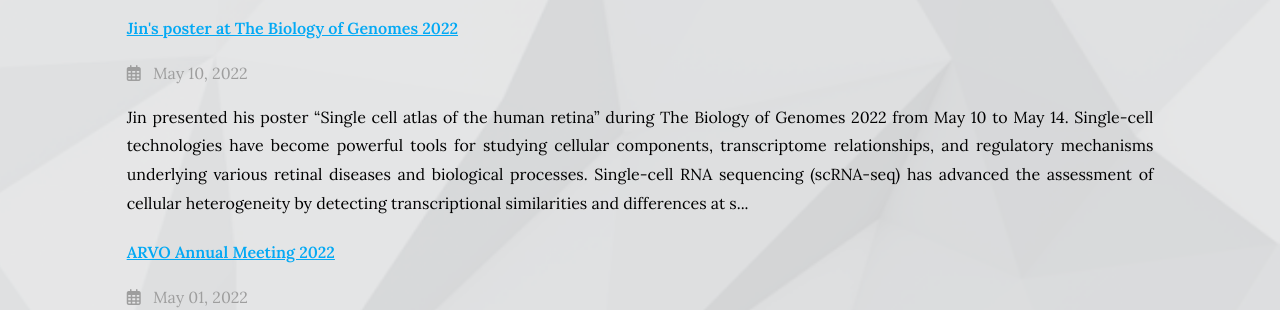
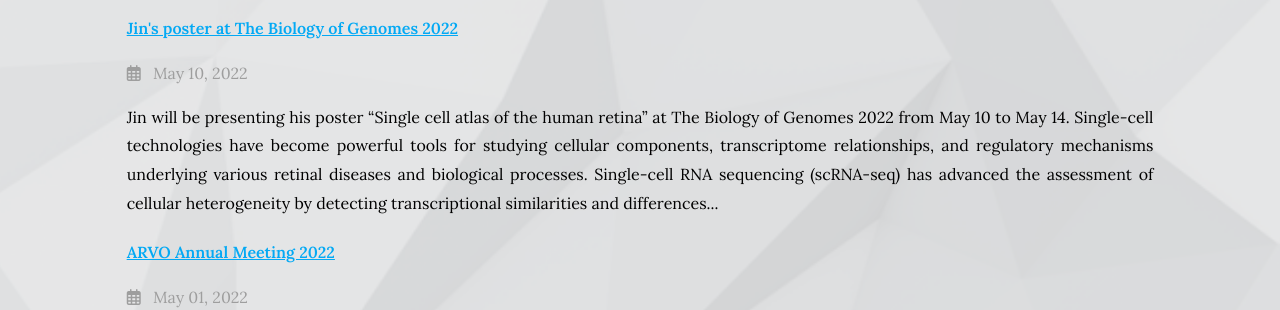
Before and after one commit to RCHENLAB/rchenlab.github.io, a Jekyll site: the page built from blog/index.md, in a window 1280 px wide and 900 px high, scrolled down 1175 px. Shown: the part 153-463 px from the top of the window. Built offline with Jekyll 4.4.1, drawn with Linux system fonts in a browser that asks for light colours.

Commit message:
Update 2022-05-10-biology-of-genomes.md

```diff
--- a/_posts/2022-05-10-biology-of-genomes.md
+++ b/_posts/2022-05-10-biology-of-genomes.md
@@ -5,7 +5,7 @@ author:
 member: Jin
 ---
 
-{% capture text %} Jin presented his poster "Single cell atlas of the human retina" during [The Biology of Genomes 2022](https://meetings.cshl.edu/abstracts.aspx?meet=GENOME&year=22) from May 10 to May 14.
+{% capture text %} Jin will be presenting his poster "Single cell atlas of the human retina" at [The Biology of Genomes 2022](https://meetings.cshl.edu/abstracts.aspx?meet=GENOME&year=22) from May 10 to May 14.
 
 Single-cell technologies have become powerful tools for studying cellular components, transcriptome relationships, and regulatory mechanisms underlying various retinal diseases and biological processes. Single-cell RNA sequencing (scRNA-seq) has advanced the assessment of cellular heterogeneity by detecting transcriptional similarities and differences at single cell resolution.
 
```
